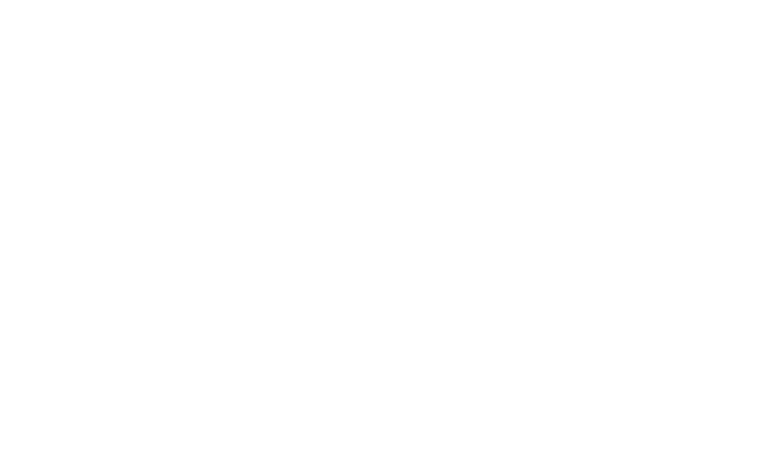
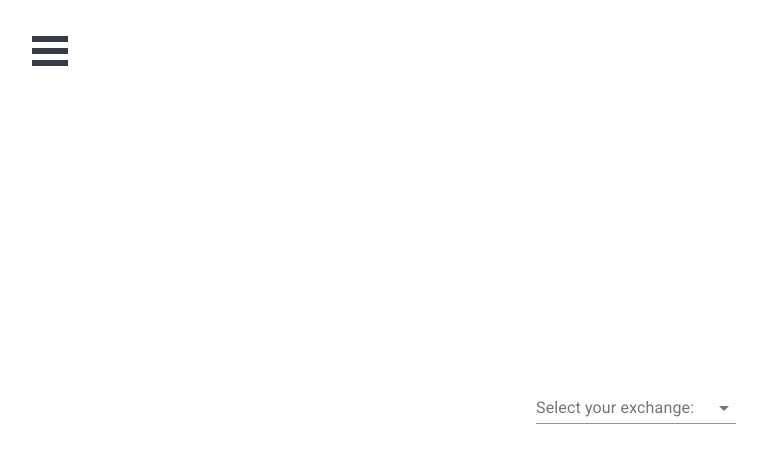
Before and after one commit to Mr-Hamster/CoursePaper, a React app: page /settings in a window 1280 px wide. Shown: the top 456 px of the page, without its empty margins (4-771 px from the left). Built offline with nearby package versions, Linux system fonts and the light colour scheme.

Commit message:
some fixes + menu

```diff
--- a/package.json
+++ b/package.json
@@ -33,6 +33,7 @@
     "chart.js": "^2.8.0",
     "react": "^16.8.6",
     "react-bootstrap": "^1.0.0-beta.11",
+    "react-burger-menu": "^2.6.11",
     "react-chartjs-2": "^2.7.6",
     "react-dom": "^16.8.6",
     "react-redux": "^7.1.1",
--- a/src/components/App.js
+++ b/src/components/App.js
@@ -5,24 +5,100 @@ import '../styles/App.scss';
 import InputData from "../screens/InputData";
 import LogIn from "../screens/LogIn";
 import { Switch, Route,  } from 'react-router-dom'
+import Settings from "../screens/Settings";
+import { slide as Menu } from 'react-burger-menu'
+import { Link  } from 'react-router-dom'
+
+const styles = {
+    bmBurgerButton: {
+      position: 'fixed',
+      width: '36px',
+      height: '30px',
+      left: '36px',
+      top: '36px'
+    },
+    bmBurgerBars: {
+      background: '#373a47',
+    },
+    bmBurgerBarsHover: {
+      background: '#a90000'
+    },
+    bmCrossButton: {
+      height: '24px',
+      width: '24px'
+    },
+    bmCross: {
+      background: '#bdc3c7'
+    },
+    bmMenuWrap: {
+      height: '100%',
+      position: 'fixed',
+      left: '0',
+      top: '0'
+    },
+    bmMenu: {
+      background: '#373a47',
+      padding: '2.5em 1.5em 0',
+      fontSize: '1.15em'
+    },
+    bmMorphShape: {
+      fill: '#373a47',
+    },
+    bmItemList: {
+      color: '#b8b7ad',
+      padding: '0.8em'
+    },
+    bmItem: {
+      display: 'flex',
+      flexDirection: 'column',
+      outline: 'none',
+    },
+    bmOverlay: {
+      width: '100%',
+      position: 'fixed',
+      left: '0',
+      top: '0',
+      background: 'rgba(0, 0, 0, 0.3)'
+    }
+  }
 
 class App extends Component {
+
     state = {
-
+        exchange: ''
     }
 
-    componentDidMount(){
+    // componentDidMount(){
 
+    // }
+
+    changeExchange = () => {
+        this.setState({
+            exchange: event.target.value
+        })
     }
 
     render() {
+        console.log(this.state)
         return (
             <ThemeProvider>
                 <div className="AppWrapper">
-                <Switch>
-                    <Route exact path='/' component={LogIn} />
-                    <Route path='/inputData' component={InputData} />
-                </Switch>
+                <Menu styles={styles} >
+                    <Link to='/' style={{ outline:'none' }} >
+                        Log In
+                    </Link>
+                    <Link to='/inputData'>
+                        App
+                    </Link>
+                    <Link to='/settings' >
+                        Settings
+                    </Link>
+                </Menu>
+                    <Switch>
+                        <Route exact path='/' component={LogIn} />
+                        <Route path='/inputData' component={InputData} />
+                        <Route path='/settings' component={() => <Settings changeExchange={ this.changeExchange } exchange={ this.state.exchange } />} />
+                    </Switch>
                 </div>
             </ThemeProvider>
         );
--- a/src/screens/AddFavouriteCoins.js
+++ b/src/screens/AddFavouriteCoins.js
@@ -93,22 +93,19 @@ export default class AddFavouriteCoins extends React.Component{
     }
 
     addToCoinList = (item) => {
-        console.log('123', item)
         const { coinGecko } = this.props;
         let arr = coinGecko;
         arr.push(item[0]);
-        let qwe = arr.sort((a,b) => {
+        let sortedArr = arr.sort((a,b) => {
             return a.market_data.market_cap_rank - b.market_data.market_cap_rank;
         });
-        console.log('sorting', qwe)
         this.setState({
-            data: qwe
+            data: sortedArr
         })
     }
 
     render(){
         const { data, showFavouriteCoins, choosenCoins } = this.state;
-        console.log('coin state', this.state);
         return(
             <div style={{ width:'100%', }} >
             <Button variant="contained" color="primary" style={{width:'30%', height:'50px', margin:'20px' }} onClick={ () => this.setState({ open: true }) }>
@@ -126,7 +123,7 @@ export default class AddFavouriteCoins extends React.Component{
                     <InputLabel htmlFor="age-simple">Coin</InputLabel>
                     <Select
                         value={this.state.coin}
-                        onChange={ (event)=> this.setState({ coin: event.target.value })}
+                        onChange={ (event) => this.setState({ coin: event.target.value })}
                         input={<Input id="age-simple" />}
                     >
                         {
--- a/src/screens/ChangeStatistic.js
+++ b/src/screens/ChangeStatistic.js
@@ -417,7 +417,7 @@ export default class ChangeStatistic extends React.Component{
                         </Select>
                     </FormControl>
                 </div>
-                <div style={{width:'65%', }} onMouseMove={ this.onMouseMove } id="block">
+                <div style={{width:'65%',  }} onMouseMove={ this.onMouseMove } id="block">
                     <div style={{ height: height, width: '2px', border: 'solid 1px', position:'absolute', left: x - 3 }}>
                     </div>
                     <Bar
--- a/src/screens/InputData.js
+++ b/src/screens/InputData.js
@@ -1,4 +1,4 @@
-import React from "react";
+import React, { Fragment } from "react";
 import Button from '@material-ui/core/Button';
 import * as api from '../api/index';
 import Charts from '../screens/Chart.js';
@@ -41,6 +41,7 @@ export default class InputData extends React.Component {
         imgCoin:'',
         accept: false,
         coinGecko: [],
+        staticCoinGecko: [],
         FavouriteCoinsList: [],
         top10Coins:[],
         dependencyObj: {},
@@ -54,7 +55,6 @@ export default class InputData extends React.Component {
     }
 
     getCoinGeckoData = () => {
-        coinGeckoData = JSON.parse(localStorage.getItem('coingeckoData'));
 
         api.crudBuilder(`https://min-api.cryptocompare.com/data/all/coinlist`).get().then(
             resp => {
@@ -62,8 +62,7 @@ export default class InputData extends React.Component {
                 localStorage.setItem('data', JSON.stringify(data));
             }).catch(err => console.log('Error:', err));
 
-        if(!coinGeckoData){
-            api.crudBuilder(`https://api.coingecko.com/api/v3/coins`).get().then(
+        api.crudBuilder(`https://api.coingecko.com/api/v3/coins`).get().then(
             resp => {
                 let data = resp.data;
                 this.createDependencyObj(data);
@@ -72,12 +71,7 @@ export default class InputData extends React.Component {
                     coinGecko: data,
                 },()=>this.filterTop10())
             }).catch(err => console.log('Error:', err));
-        } else {
-            this.createDependencyObj(coinGeckoData);
-            this.setState({
-                coinGecko: coinGeckoData,
-            },()=>this.filterTop10())
-        }
+
     }
 
     createDependencyObj = (arr) => {
@@ -91,9 +85,9 @@ export default class InputData extends React.Component {
     }
 
     filterTop10 = () => {
-        const { coinGecko } = this.state;
+        let data = JSON.parse(localStorage.getItem('coingeckoData'));
         let arr = [];
-        arr = coinGecko.filter((item) => item.market_data.market_cap_rank < 11);
+        arr = data.filter((item) => item.market_data.market_cap_rank < 11);
         this.setState({
             top10Coins: arr,
         })
@@ -415,20 +409,8 @@ export default class InputData extends React.Component {
         this.LoadData();
     }
 
-    getVariantFrom = ( {target: {value} }) => {
-        this.setState({
-            variantFrom: value.toUpperCase()
-        })
-    }
-
-    getVariantTo = ( {target: {value} }) => {
-        this.setState({
-            variantTo: value.toUpperCase()
-        })
-    }
-
     render() {
-        console.log('State.........',this.state);
+        // console.log('State.........',this.state);
         const { arr, showChart, labels, dataBuy, dataSell, loader, showNews, arrPosts, variantFrom, variantTo, coinId, imgCoin, accept, coinGecko, FavouriteCoinsList, top10Coins, dependencyObj } = this.state
         return (
             <div className="wrapperInputData">
@@ -443,7 +425,7 @@ export default class InputData extends React.Component {
                                 variant="outlined"
                                 onChange = { (event)=>{
                                     this.setState({
-                                        variantFrom: event.target.value
+                                        variantFrom: event.target.value.toUpperCase()
                                     })
                                 }}
                                 value={variantFrom}
@@ -458,7 +440,7 @@ export default class InputData extends React.Component {
                                 variant="outlined"
                                 onChange = { (event)=>{
                                     this.setState({
-                                        variantTo: event.target.value
+                                        variantTo: event.target.value.toUpperCase()
                                     })
                                 }}
                                 value={variantTo}
--- a/src/screens/LogIn.js
+++ b/src/screens/LogIn.js
@@ -4,7 +4,6 @@ import TextField from '@material-ui/core/TextField';
 import Button from '@material-ui/core/Button';
 import { Redirect } from 'react-router-dom'
 import Eye from "../static/images/eye.png"
-
 
 const ValidEmail = '123@gmail.com';
 const ValidPassword = 'qwerty123';
@@ -42,13 +41,13 @@ export default class LogIn extends React.Component{
 
     render(){
         // console.log(this.state);
-        const { error, eye } = this.state;
+        const { error, eye, password, email } = this.state;
         return(
             <div className="wrapperLogIn">
                 <div className="logInBlock">
                     <h3>Sign In</h3>
-                    <span>Email: {ValidEmail}</span>
-                    <span>Password: {ValidPassword}</span>
+                    <span style={{cursor:'pointer'}} onClick={() => this.setState({ email: ValidEmail })}>Email: {ValidEmail}</span>
+                    <span style={{cursor:'pointer'}} onClick={() => this.setState({ password: ValidPassword })}>Password: {ValidPassword}</span>
                     <div>
                         <TextField
                             id="outlined-uncontrolled"
@@ -62,6 +61,7 @@ export default class LogIn extends React.Component{
                                     email: event.target.value
                                 })
                             } }
+                            value={email}
                             style={{ width: '100%' }}
                         />
                         <div style={{ display:'flex', width: '100%', alignItems:'center', position: 'relative', }} >
@@ -77,6 +77,7 @@ export default class LogIn extends React.Component{
                                         password: event.target.value
                                     })
                                 } }
+                                value={password}
                                 style={{ width: '100%' }}
                             />
                             <img src={Eye} style={{ width:'20px', position: 'absolute', right: '15px', top: '36px', cursor: 'pointer' }} onMouseEnter={ () => this.setState({
--- /dev/null
+++ b/src/screens/Settings.js
@@ -0,0 +1,31 @@
+import React from 'react';
+import InputLabel from '@material-ui/core/InputLabel';
+import FormControl from '@material-ui/core/FormControl';
+import Select from '@material-ui/core/Select';
+import '../styles/Settings.scss';
+
+export default class Settings extends React.Component{
+    state = {
+        value: ''
+    }
+
+    render(){
+        const { exchange, changeExchange } = this.props;
+        return(
+            <div className="sWrapper">
+                <FormControl style={{ width:'200px' }}>
+                    <InputLabel htmlFor="age-native-simple">Select your exchange:</InputLabel>
+                    <Select
+                        native
+                        onChange={ changeExchange }
+                        value={ this.props.exchange }
+                    >
+                        <option value=''></option>
+                        <option value={'Binance'}>Binance</option>
+                        <option value={'General Data'}>General Data</option>
+                    </Select>
+                </FormControl>
+            </div>
+        );
+    }
+}
--- /dev/null
+++ b/src/styles/Settings.scss
@@ -0,0 +1,7 @@
+.sWrapper{
+  display: flex;
+  width: 100%;
+  height: 100vh;
+  justify-content: center;
+  align-items: center;
+}
```
